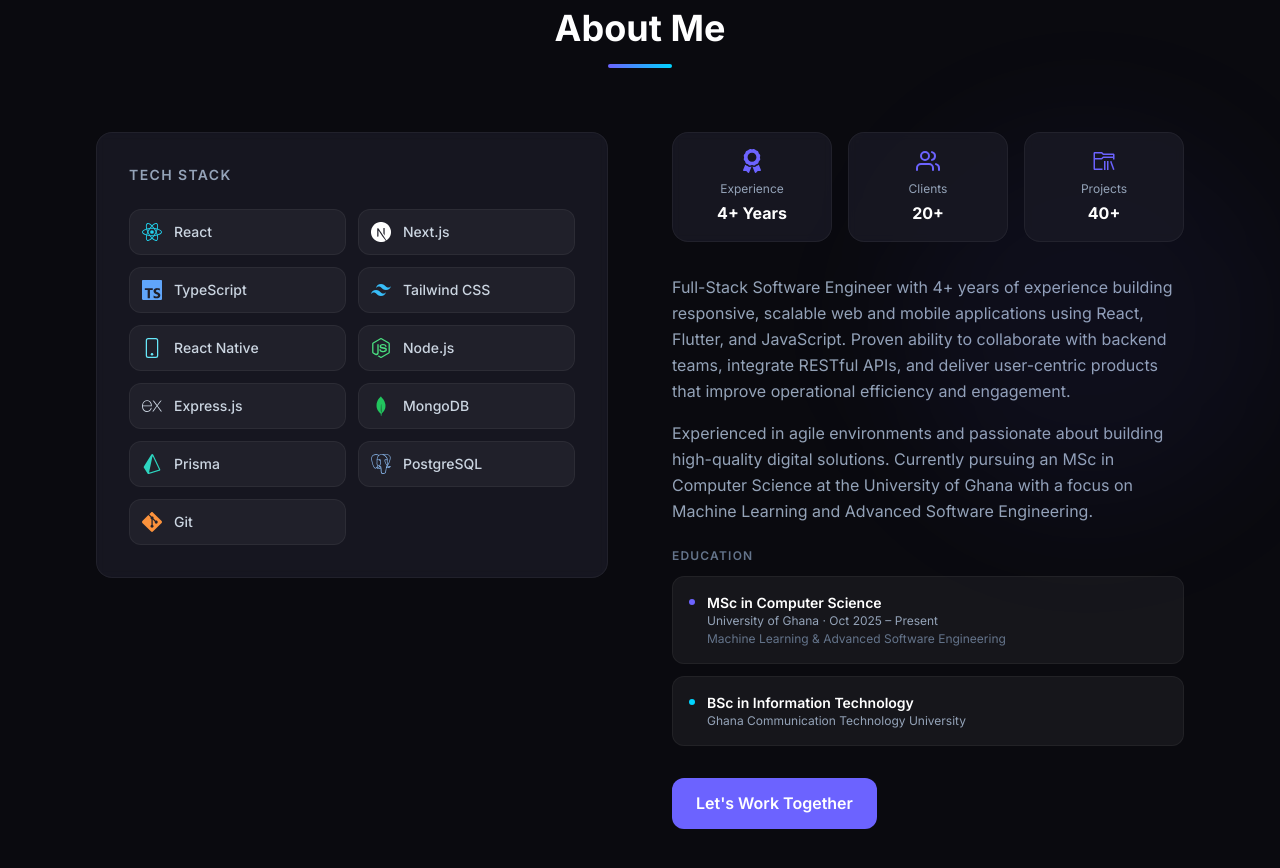
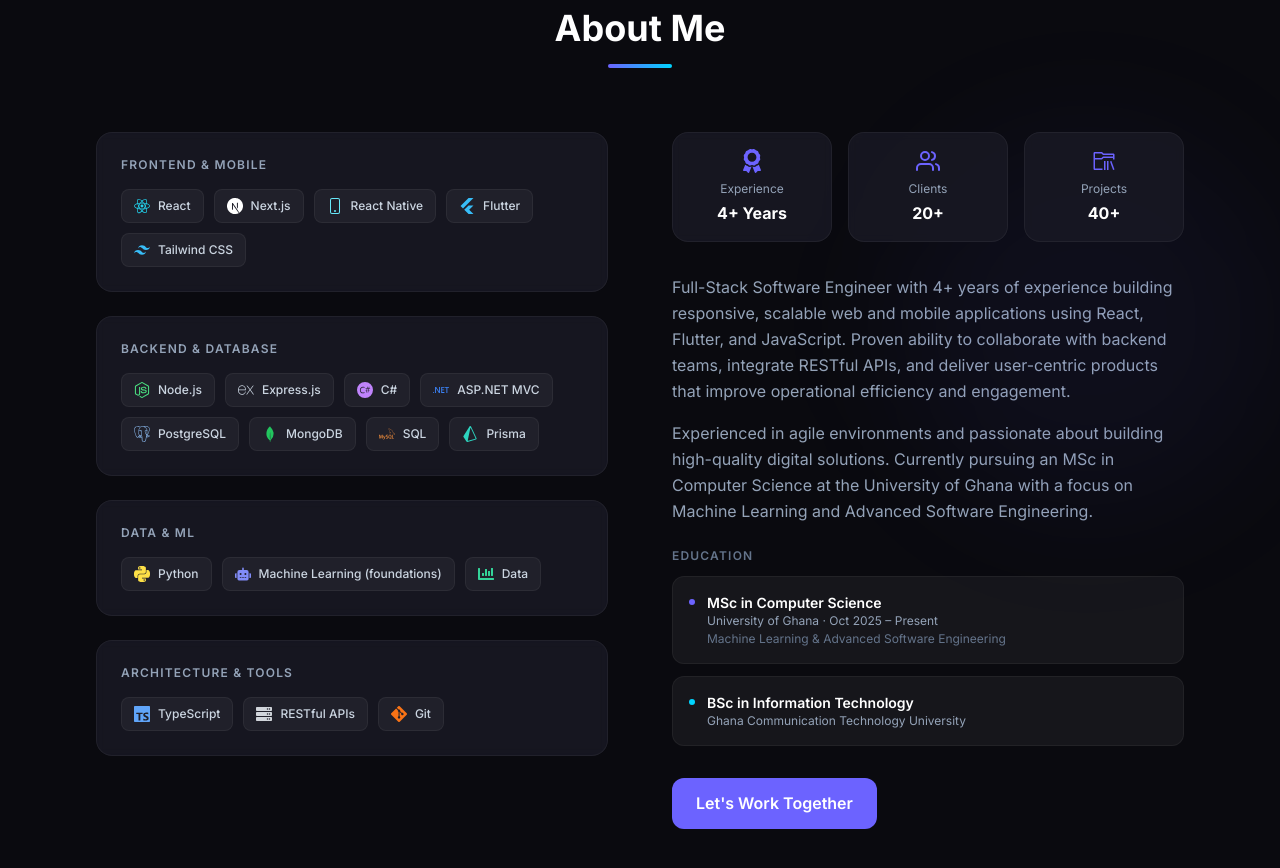
Before and after one commit to quarshie133/my-react-portfolio-website, a React (Create React App) app: page / in a window 1280 px wide. Shown: the part 940-1808 px from the top of the page. Built offline with nearby package versions, Linux system fonts and the light colour scheme.

Commit message:
refactored the tech stack

```diff
--- a/src/components/about/About.jsx
+++ b/src/components/about/About.jsx
@@ -1,9 +1,9 @@
 import React from "react";
 import { motion } from "framer-motion";
-import { FaAward } from "react-icons/fa";
+import { FaAward, FaRobot, FaServer, FaChartBar } from "react-icons/fa";
 import { FiUsers } from "react-icons/fi";
 import { VscFolderLibrary } from "react-icons/vsc";
-import { SiReact, SiNextdotjs, SiTypescript, SiTailwindcss, SiNodedotjs, SiPrisma, SiPostgresql, SiGit, SiMongodb, SiExpress } from "react-icons/si";
+import { SiReact, SiNextdotjs, SiTypescript, SiTailwindcss, SiNodedotjs, SiPrisma, SiPostgresql, SiGit, SiMongodb, SiExpress, SiCsharp, SiDotnet, SiPython, SiMysql, SiFlutter } from "react-icons/si";
 import { BsPhone } from "react-icons/bs";
 
 const stats = [
@@ -12,18 +12,46 @@
   { icon: <VscFolderLibrary className="text-primary text-2xl" />, label: "Projects", value: "40+" },
 ];
 
-const techStack = [
+const skillCategories = [
+  {
+    title: "Frontend & Mobile",
+    skills: [
       { icon: <SiReact />, label: "React", color: "text-cyan-400" },
       { icon: <SiNextdotjs />, label: "Next.js", color: "text-white" },
-  { icon: <SiTypescript />, label: "TypeScript", color: "text-blue-400" },
+      { icon: <BsPhone />, label: "React Native", color: "text-cyan-300" },
+      { icon: <SiFlutter />, label: "Flutter", color: "text-sky-400" },
       { icon: <SiTailwindcss />, label: "Tailwind CSS", color: "text-sky-400" },
-  { icon: <BsPhone />, label: "React Native", color: "text-cyan-300" },
+    ]
+  },
+  {
+    title: "Backend & Database",
+    skills: [
       { icon: <SiNodedotjs />, label: "Node.js", color: "text-green-400" },
       { icon: <SiExpress />, label: "Express.js", color: "text-slate-300" },
+      { icon: <SiCsharp />, label: "C#", color: "text-purple-400" },
+      { icon: <SiDotnet />, label: "ASP.NET MVC", color: "text-blue-500" },
+      { icon: <SiPostgresql />, label: "PostgreSQL", color: "text-blue-300" },
       { icon: <SiMongodb />, label: "MongoDB", color: "text-green-500" },
+      { icon: <SiMysql />, label: "SQL", color: "text-orange-400" },
       { icon: <SiPrisma />, label: "Prisma", color: "text-teal-400" },
-  { icon: <SiPostgresql />, label: "PostgreSQL", color: "text-blue-300" },
-  { icon: <SiGit />, label: "Git", color: "text-orange-400" },
+    ]
+  },
+  {
+    title: "Data & ML",
+    skills: [
+      { icon: <SiPython />, label: "Python", color: "text-yellow-300" },
+      { icon: <FaRobot />, label: "Machine Learning (foundations)", color: "text-indigo-400" },
+      { icon: <FaChartBar />, label: "Data", color: "text-emerald-400" },
+    ]
+  },
+  {
+    title: "Architecture & Tools",
+    skills: [
+      { icon: <SiTypescript />, label: "TypeScript", color: "text-blue-400" },
+      { icon: <FaServer />, label: "RESTful APIs", color: "text-gray-300" },
+      { icon: <SiGit />, label: "Git", color: "text-orange-500" },
+    ]
+  }
 ];
 
 const containerVariants = {
@@ -66,28 +94,28 @@
             whileInView={{ opacity: 1, x: 0 }}
             viewport={{ once: true }}
             transition={{ duration: 0.7 }}
-            className="glass-card p-8"
+            className="flex flex-col gap-6"
           >
-            <h3 className="text-sm font-semibold text-slate-400 uppercase tracking-widest mb-6">
-              Tech Stack
+            {skillCategories.map((category) => (
+              <div key={category.title} className="glass-card p-6">
+                <h3 className="text-xs font-semibold text-slate-400 uppercase tracking-widest mb-4">
+                  {category.title}
                 </h3>
-            <div className="grid grid-cols-2 gap-3">
-              {techStack.map(({ icon, label, color }, i) => (
-                <motion.div
+                <div className="flex flex-wrap gap-2.5">
+                  {category.skills.map(({ icon, label, color }) => (
+                    <div
                       key={label}
-                  initial={{ opacity: 0, scale: 0.9 }}
-                  whileInView={{ opacity: 1, scale: 1 }}
-                  viewport={{ once: true }}
-                  transition={{ duration: 0.4, delay: i * 0.07 }}
-                  className="flex items-center gap-3 p-3 rounded-xl bg-white/5 border border-white/5 hover:border-primary/20 hover:bg-primary/5 transition-all duration-200 group"
+                      className="flex items-center gap-2 px-3 py-2 rounded-lg bg-white/5 border border-white/5 hover:border-primary/20 hover:bg-primary/5 transition-all duration-200 group cursor-default"
                     >
-                  <span className={`text-xl ${color} group-hover:scale-110 transition-transform duration-200`}>
+                      <span className={`text-base ${color} group-hover:scale-110 transition-transform duration-200`}>
                         {icon}
                       </span>
-                  <span className="text-sm font-medium text-slate-300">{label}</span>
-                </motion.div>
+                      <span className="text-xs font-medium text-slate-300">{label}</span>
+                    </div>
                   ))}
                 </div>
+              </div>
+            ))}
           </motion.div>
 
           {/* Right: Content */}
```
Lines whose indentation alone changed are shown as unchanged.
